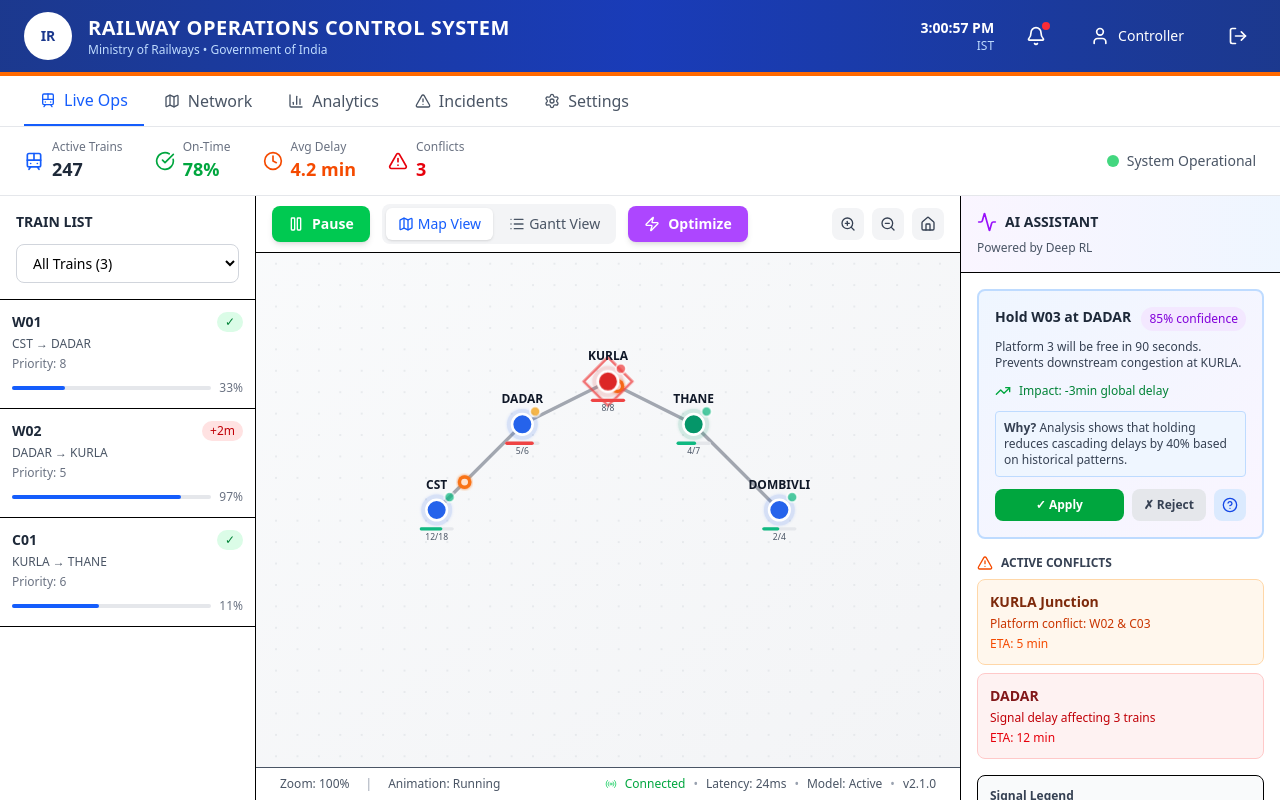
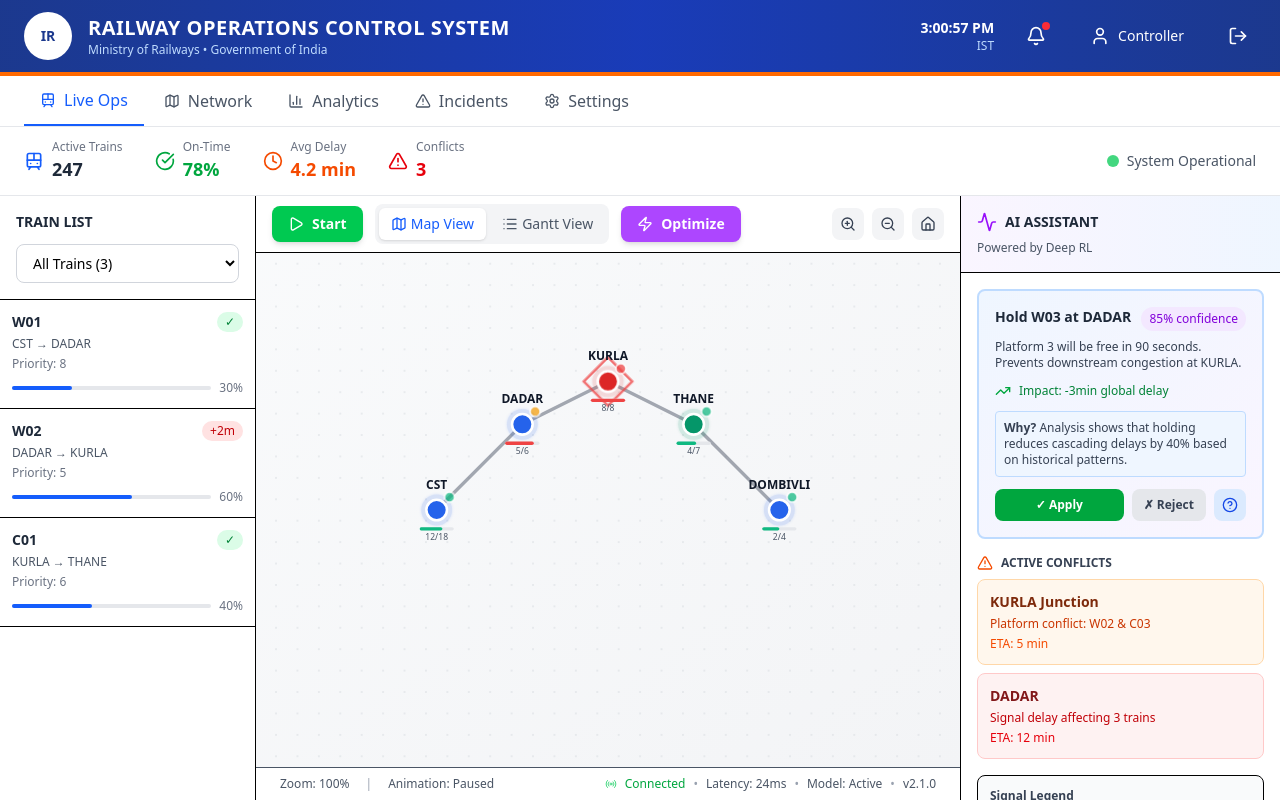
Before and after one commit to MokshShahh/SIH-25, a React (Vite) app in the folder frontend/: page /dashboard in a window 1280 px wide. Built offline with nearby package versions, Linux system fonts and the light colour scheme.

Commit message:
feat: frontend updated

```diff
--- a/frontend/src/components/pages/EnhancedDashboard.tsx
+++ b/frontend/src/components/pages/EnhancedDashboard.tsx
@@ -167,7 +167,7 @@ function EnhancedDashboard() {
   const [viewBox, setViewBox] = useState({ x: -400, y: -300, width: 800, height: 600 });
   const [isDragging, setIsDragging] = useState(false);
   const [dragStart, setDragStart] = useState({ x: 0, y: 0 });
-  const [isAnimating, setIsAnimating] = useState(true);
+  const [isAnimating, setIsAnimating] = useState(false);
   const [showToast, setShowToast] = useState(false);
   const [toastMessage, setToastMessage] = useState('');
   const [showOptModal, setShowOptModal] = useState(false);
@@ -235,7 +235,7 @@ function EnhancedDashboard() {
   });
 
   // Handle tab navigation
-  const handleTabClick = (tabId) => {
+  const handleTabClick = (tabId: any) => {
     setActiveTab(tabId);
 
     // Navigate to different routes based on tab
```
